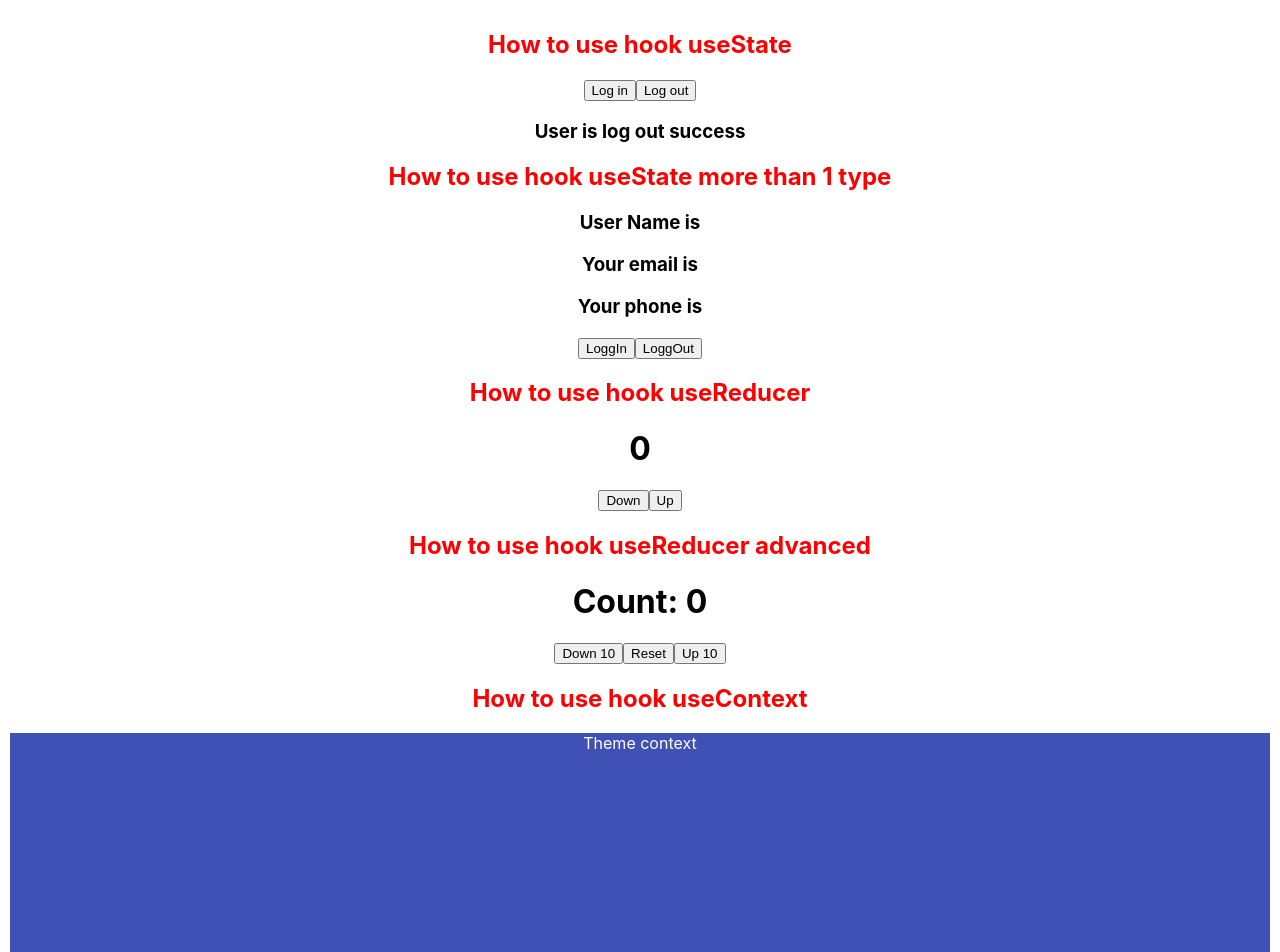
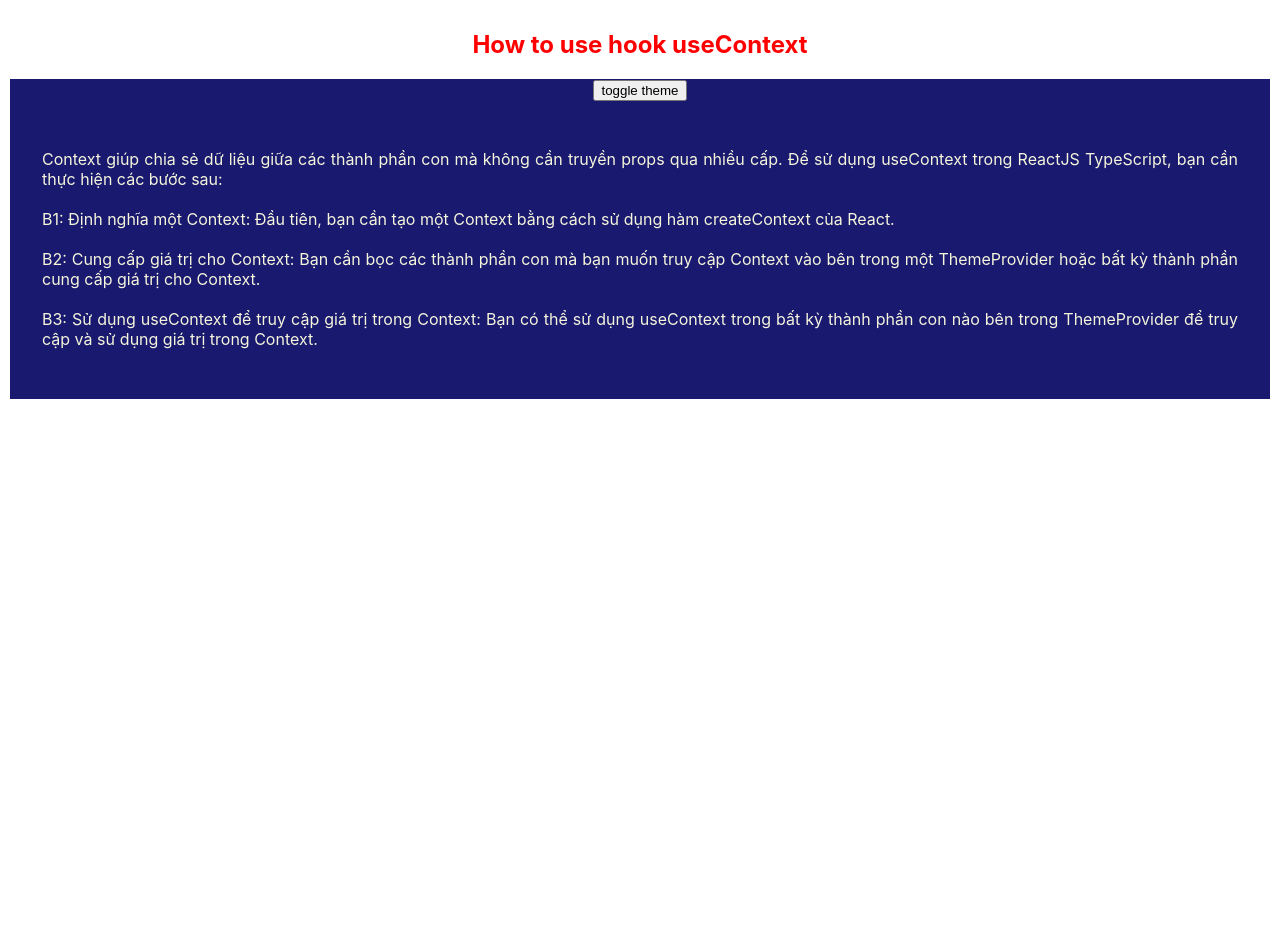
Before and after one commit to thanhNa03git/ReactWithTypeScript, a React (Create React App) app in the folder react-typescript/: page / in a window 1280 px wide. Shown: the top 952 px of the page. After the commit the page ends 800 px from the top, so only its background shows below. Built offline with nearby package versions, Linux system fonts and the light colour scheme.

Commit message:
giao diện dark/light

```diff
--- a/react-typescript/src/App.tsx
+++ b/react-typescript/src/App.tsx
@@ -1,9 +1,5 @@
 import React from 'react';
 import './App.css';
-import { LoggedIn } from './components/state/LoggedIn';
-import { Counter } from './components/state/Counter';
-import { User } from './components/state/User';
-import { Reducer } from './components/state/Reducer';
 import { ThemeContextProvider } from './components/context/ThemeContext';
 import { Box } from './components/context/Box';
 
@@ -11,19 +7,13 @@ import { Box } from './components/context/Box';
 function App() {
 
   return (
-    <div className="App" style={{padding: 10}}>
-      <h2 style={{color:'red'}}>How to use hook useState</h2>
-      <LoggedIn/>
-      <h2 style={{color:'red'}}>How to use hook useState more than 1 type</h2>
-      <User name='Thanh Na' email='a@gmail.com' phone={915304750}/>
-      <h2 style={{color:'red'}}>How to use hook useReducer</h2>
-      <Reducer/>
-      <h2 style={{color:'red'}}>How to use hook useReducer advanced</h2>
-      <Counter/>
-      <h2 style={{color:'red'}}>How to use hook useContext</h2>
-      <ThemeContextProvider>
-        <Box/>
-      </ThemeContextProvider>
+    <div className="App" style={{ padding: 10 }}>
+
+      <h2 style={{ color: 'red' }}>How to use hook useContext</h2>
+      {/* <ThemeContextProvider> */}
+        <Box />
+      {/* </ThemeContextProvider> */}
+
     </div>
   );
 }
--- a/react-typescript/src/components/context/Box.tsx
+++ b/react-typescript/src/components/context/Box.tsx
@@ -1,16 +1,20 @@
-import { useContext } from "react"
-import { ThemeContext } from "./ThemeContext"
+// import { ThemeContext } from './ThemeContext';
+import { useState } from "react";
+import './theme.css';
+import { Paragraph } from "./Paragraph";
 
 export const Box = () => {
-    const theme = useContext(ThemeContext)
-    // const hanlderChangeTheme = () =>{}
+    const [changeTheme, setChangeTheme] = useState('dark')
+
+    const toggleTheme =() =>{
+        setChangeTheme(changeTheme ==='dark'?'light':'dark')
+        console.log('changeTheme: ', changeTheme);
+    }
     return (
         < >
-        {/* <button onClick={hanlderChangeTheme}>Change Theme</button> */}
-            <div style={{backgroundColor: theme.primary.main,
-                color: theme.primary.text,
-                height: '20rem'}}>
-                Theme context
+            <div className={changeTheme} style={{height: '20rem'}}>
+                <button onClick={toggleTheme}>toggle theme</button>
+                <Paragraph/>
             </div>
         </>
     )
--- /dev/null
+++ b/react-typescript/src/components/context/Paragraph.tsx
@@ -0,0 +1,19 @@
+// import { ThemeContext } from "./ThemeContext"
+// import { useContext } from "react"
+
+export const Paragraph = () => {
+
+    // const theme = useContext(ThemeContext)
+    return (
+        <>
+            <p style={{textAlign:'justify', padding: '2rem'}}>Context giúp chia sẻ dữ liệu giữa các thành phần con mà không cần truyền props qua nhiều cấp.
+                Để sử dụng useContext trong ReactJS TypeScript, bạn cần thực hiện các bước sau:
+                <br></br><br></br>
+                B1: Định nghĩa một Context: Đầu tiên, bạn cần tạo một Context bằng cách sử dụng hàm createContext của React.
+                <br></br><br></br>
+                B2: Cung cấp giá trị cho Context: Bạn cần bọc các thành phần con mà bạn muốn truy cập Context vào bên trong một ThemeProvider hoặc bất kỳ thành phần cung cấp giá trị cho Context.
+                <br></br><br></br>
+                B3: Sử dụng useContext để truy cập giá trị trong Context: Bạn có thể sử dụng useContext trong bất kỳ thành phần con nào bên trong ThemeProvider để truy cập và sử dụng giá trị trong Context. </p>
+        </>
+    )
+}
--- a/react-typescript/src/components/context/ThemeContext.tsx
+++ b/react-typescript/src/components/context/ThemeContext.tsx
@@ -7,10 +7,10 @@ type ThemeContextProviderProps = {
 
 export const ThemeContext = createContext(theme)
 
-export const ThemeContextProvider = (
-    { children, }: ThemeContextProviderProps) => {
-    return <ThemeContext.Provider value={theme}>
-        {children}
-    </ThemeContext.Provider>
-
-}
+export const ThemeContextProvider =
+    ({ children }: ThemeContextProviderProps) =>
+    {
+        return <ThemeContext.Provider value={theme}>
+            {children}
+        </ThemeContext.Provider>
+    }
--- /dev/null
+++ b/react-typescript/src/components/context/theme.css
@@ -0,0 +1,8 @@
+.dark{
+    background-color: midnightblue;
+    color: beige;
+}
+.light{
+    background-color: darkseagreen;
+    color: darkslategray;
+}
--- a/react-typescript/src/components/state/User.tsx
+++ b/react-typescript/src/components/state/User.tsx
@@ -6,18 +6,18 @@ type Author = {
 }
 
 export const User = (props: Author) =>{
-    const [loggedIn, setLoggIn] = useState<Author | null>(null);
+    const [loggedIn, setLogIn] = useState<Author | null>(null);
 
-    const handlerLoggIn = () => {
-        setLoggIn({
+    const handlerLogIn = () => {
+        setLogIn({
             name: props.name,
             email: props.email,
             phone: props.phone
         });
         console.log(loggedIn)
     }
-    const handlerLoggOut = () => {
-        setLoggIn(null)
+    const handlerLogOut = () => {
+        setLogIn(null)
         console.log(loggedIn)
     }
     return(
@@ -25,8 +25,8 @@ export const User = (props: Author) =>{
         <h3>User Name is {loggedIn?.name}</h3>
         <h3>Your email is {loggedIn?.email}</h3>
         <h3>Your phone is {loggedIn?.phone}</h3>
-        <button onClick={handlerLoggIn}>LoggIn</button>
-        <button onClick={handlerLoggOut}>LoggOut</button>
+        <button onClick={handlerLogIn}>LogIn</button>
+        <button onClick={handlerLogOut}>LogOut</button>
 
         </>
     )
```
